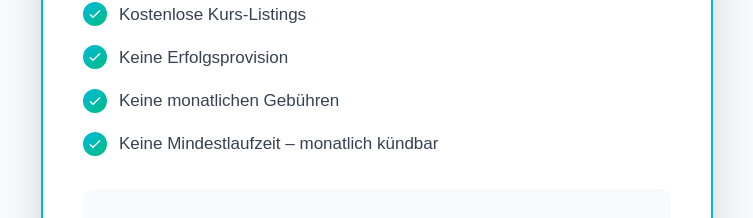
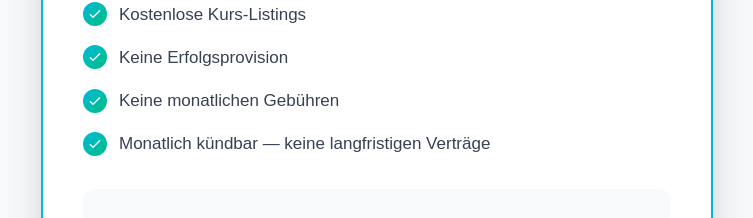
Before and after one commit to wasimjalali/kursfind_ai, a Next.js app: page /anbieter in a window 1280 px wide. Shown: the part 6536-6754 px from the top of the page, without its empty margins (263-1016 px from the left). Built offline with nearby package versions, Linux system fonts and the light colour scheme.

Commit message:
Improve cancellation wording: 'Monthly cancellable — no long-term contracts'

```diff
--- a/app/anbieter/page.jsx
+++ b/app/anbieter/page.jsx
@@ -533,7 +533,7 @@ export default function AnbieterPage() {
                 'Kostenlose Kurs-Listings',
                 'Keine Erfolgsprovision',
                 'Keine monatlichen Gebühren',
-                'Keine Mindestlaufzeit – monatlich kündbar',
+                'Monatlich kündbar — keine langfristigen Verträge',
               ].map((benefit, i) => (
                 <li key={i} className="flex items-center gap-3">
                   <div className="w-6 h-6 bg-gradient-to-br from-cyan-500 to-emerald-500 rounded-full flex items-center justify-center flex-shrink-0">
--- a/app/en/providers/page.jsx
+++ b/app/en/providers/page.jsx
@@ -533,7 +533,7 @@ export default function ProvidersPageEN() {
                 'Free course listings',
                 'No success fees',
                 'No monthly fees',
-                'No minimum term – monthly cancellable',
+                'Monthly cancellable — no long-term contracts',
               ].map((benefit, i) => (
                 <li key={i} className="flex items-center gap-3">
                   <div className="w-6 h-6 bg-gradient-to-br from-cyan-500 to-emerald-500 rounded-full flex items-center justify-center flex-shrink-0">
```
